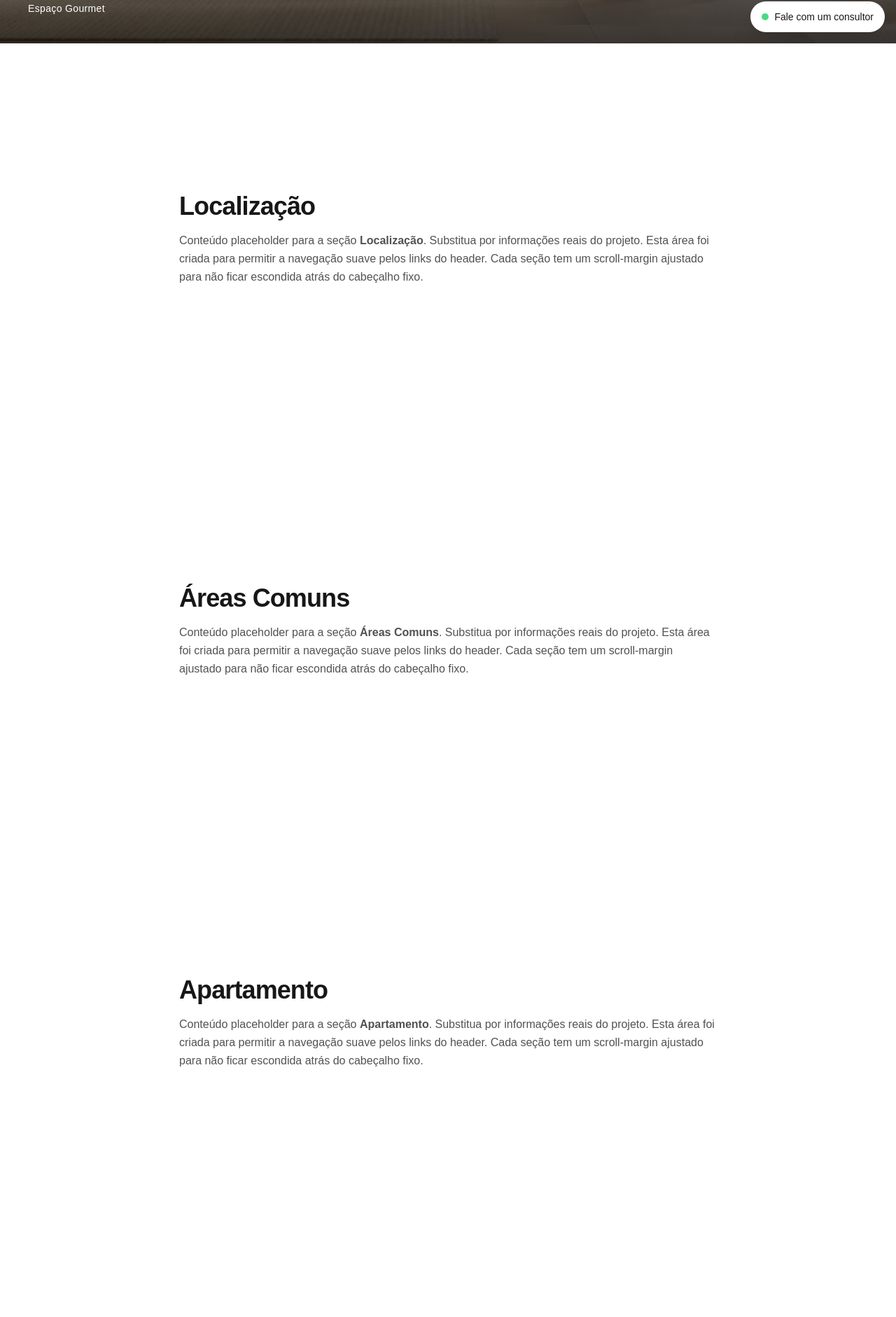
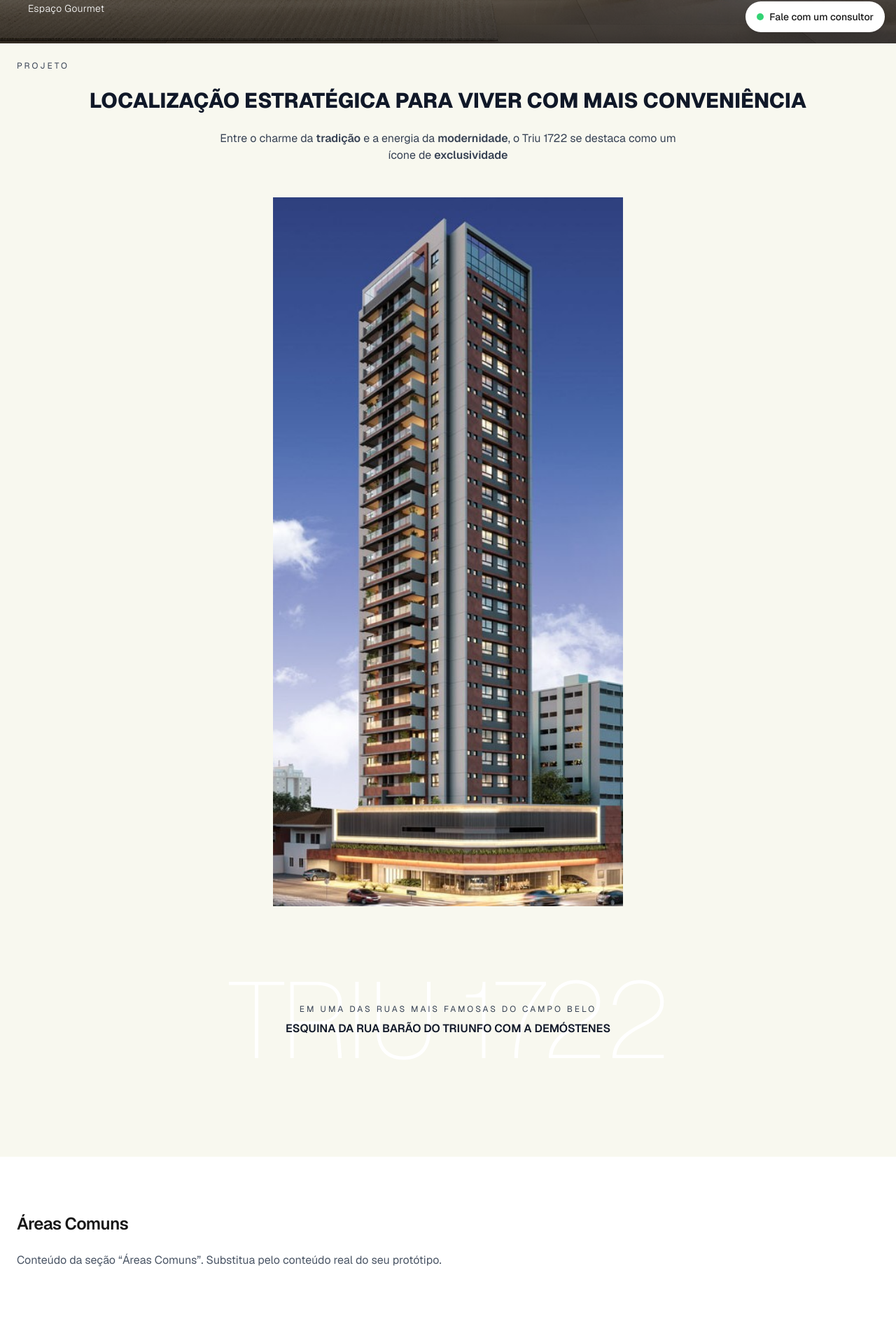
Before and after one commit to rafaelpequino/auto-confianca, a Next.js app: page / in a window 1280 px wide. Shown: the part 738-2620 px from the top of the page at 70% size. Built offline with nearby package versions, Linux system fonts and the light colour scheme.

Commit message:
feat: Adiciona section Projeto

```diff
--- a/app/globals.css
+++ b/app/globals.css
@@ -15,7 +15,7 @@
 @media (prefers-color-scheme: dark) {
   :root {
     --background: #0a0a0a;
-    --foreground: #ededed;
+    --foreground: #EEEEE1;
   }
 }
 
--- a/app/page.tsx
+++ b/app/page.tsx
@@ -1,36 +1,71 @@
-import Welcome from "@/components/Welcome";
-
-const Section = ({ id, title }: { id: string; title: string }) => (
-  <section
-    id={id}
-    className="min-h-[70vh] flex items-center justify-center px-6 py-24 bg-white"
-  >
-    <div className="max-w-3xl w-full">
-      <h2 className="text-3xl md:text-4xl font-semibold tracking-tight mb-4 text-neutral-900">
-        {title}
-      </h2>
-      <p className="text-neutral-600 leading-relaxed text-sm md:text-base">
-        Conteúdo placeholder para a seção <strong>{title}</strong>. Substitua por
-        informações reais do projeto. Esta área foi criada para permitir a
-        navegação suave pelos links do header. Cada seção tem um scroll-margin
-        ajustado para não ficar escondida atrás do cabeçalho fixo.
-      </p>
-    </div>
-  </section>
-);
+// app/page.tsx
+import CHeader from '@/components/CHeader'
+import Welcome from '@/components/Welcome'
+import Location from '@/components/Location'
 
 export default function Page() {
   return (
-    <main className="w-full flex flex-col">
+    <main className="font-sans text-triu-dark">
       <Welcome />
-      <Section id="localizacao" title="Localização" />
-      <Section id="areas-comuns" title="Áreas Comuns" />
-      <Section id="apartamento" title="Apartamento" />
-      <Section id="diferenciais" title="Diferenciais" />
-      <Section id="ficha-tecnica" title="Ficha Técnica" />
-      <Section id="video" title="Assista ao Vídeo" />
-      <Section id="contato" title="Contato" />
-      <footer className="py-12 text-center text-xs text-neutral-500">© {new Date().getFullYear()} Projeto TRIU 1722</footer>
+      <Location />
+
+      {/* Demais seções (placeholders prontos para receber conteúdo) */}
+      <section id="areas-comuns" className="scroll-mt-24">
+        <SectionShell title="Áreas Comuns" bg="default" />
+      </section>
+
+      <section id="apartamento" className="scroll-mt-24 bg-gray-50">
+        <SectionShell title="Apartamento" bg="muted" />
+      </section>
+
+      <section id="diferenciais" className="scroll-mt-24">
+        <SectionShell title="Diferenciais" bg="default" />
+      </section>
+
+      <section id="ficha-tecnica" className="scroll-mt-24 bg-gray-50">
+        <SectionShell title="Ficha Técnica" bg="muted" />
+      </section>
+
+      <section id="video" className="scroll-mt-24">
+        <div className="mx-auto max-w-7xl px-4 py-20 sm:px-6">
+          <h2 className="mb-6 text-2xl font-semibold tracking-tight">Assista ao Vídeo</h2>
+          <div className="aspect-video w-full overflow-hidden rounded-xl bg-gray-200">
+            {/* substitua pelo seu player/iframe */}
+          </div>
+        </div>
+      </section>
+
+      <section id="contato" className="scroll-mt-24 bg-gray-900 text-white">
+        <div className="mx-auto max-w-7xl px-4 py-16 sm:px-6">
+          <h2 className="mb-6 text-2xl font-semibold tracking-tight">Fale com um consultor</h2>
+          <p className="max-w-2xl opacity-90">
+            Coloque aqui seu formulário de contato ou link para WhatsApp.
+          </p>
+        </div>
+      </section>
     </main>
-  );
+  )
 }
+
+/** Shell simples para manter padding/estrutura enquanto você trabalha o conteúdo real */
+function SectionShell({
+  title,
+  bg = 'default',
+}: {
+  title: string
+  bg?: 'default' | 'muted'
+}) {
+  return (
+    <div
+      className={[
+        'mx-auto max-w-7xl px-4 py-20 sm:px-6',
+        bg === 'muted' ? '' : '',
+      ].join(' ')}
+    >
+      <h2 className="mb-6 text-2xl font-semibold tracking-tight">{title}</h2>
+      <p className="max-w-2xl text-base text-gray-600">
+        Conteúdo da seção “{title}”. Substitua pelo conteúdo real do seu protótipo.
+      </p>
+    </div>
+  )
+}
--- a/components/CHeader.tsx
+++ b/components/CHeader.tsx
@@ -49,16 +49,14 @@ export const CHeader = () => {
         <div className="flex items-center gap-4">
           <a href="#projeto" className="flex items-center" aria-label="Início">
             <Image
-              src="/img/logo-triu-white.png"
+              src={scrolled ? "/img/logo-triu.png" : "/img/logo-triu-white.png"}
               alt="TRIU 1722"
               width={140}
               height={40}
-              className={clsx(
-                "transition-all object-contain h-auto w-auto max-h-12",
-                scrolled && "brightness-0 invert" // invert white logo on white bg
-              )}
+              className="transition-all object-contain h-auto w-auto max-h-12"
               priority
             />
+
           </a>
         </div>
         {/* Desktop Nav */}
--- /dev/null
+++ b/components/Location.tsx
@@ -0,0 +1,62 @@
+import Image from 'next/image'
+
+export default function Location() {
+    return (
+        <section
+            id="localizacao"
+            className="relative scroll-mt-24 bg-[#f8f8ef] text-center"
+        >
+            {/* rótulo no canto superior esquerdo */}
+            <div className="pointer-events-none absolute left-4 top-6 z-20 text-[10px] uppercase tracking-[.25em] text-gray-700 sm:left-6 sm:text-xs">
+                PROJETO
+            </div>
+
+            <div className="mx-auto max-w-6xl px-4 pb-20 pt-16 sm:px-6 lg:px-8">
+                {/* título principal */}
+                <h2 className="mb-6 text-xl font-extrabold uppercase text-gray-900 sm:text-2xl md:text-3xl">
+                    Localização estratégica para viver com mais conveniência
+                </h2>
+
+                <p className="mx-auto max-w-2xl text-sm text-gray-700 sm:text-base">
+                    Entre o charme da <span className="font-semibold">tradição</span> e a energia da{' '}
+                    <span className="font-semibold">modernidade</span>, o Triu 1722 se destaca como um
+                    ícone de <span className="font-semibold">exclusividade</span>
+                </p>
+
+                {/* imagem única do prédio */}
+                <div className="relative mt-12 flex justify-center">
+                    <Image
+                        src="/img/empreendimento/02.jpg"
+                        alt="Fachada do Triu 1722"
+                        width={500}
+                        height={1080}
+                        priority
+                        sizes="(max-width: 768px) 90vw, (max-width: 1280px) 60vw, 720px"
+                        className="h-auto max-w-full object-contain"
+                    />
+                </div>
+
+                {/* bloco com watermark em linha */}
+                <div className="relative mt-12 w-full overflow-hidden">
+                    {/* watermark em linha, maior e branco */}
+                    <h3
+                        aria-hidden
+                        className="select-none text-[clamp(4rem,12vw,12rem)] font-thin tracking-tight text-white"
+                    >
+                        TRIU 1722
+                    </h3>
+
+                    {/* textos centralizados sobre a linha */}
+                    <div className="absolute inset-0 flex flex-col items-center justify-center">
+                        <p className="mb-2 text-[10px] uppercase tracking-[.25em] text-gray-700 sm:text-xs">
+                            Em uma das ruas mais famosas do Campo Belo
+                        </p>
+                        <p className="text-sm font-semibold uppercase text-gray-900 sm:text-base">
+                            Esquina da Rua Barão do Triunfo com a Demóstenes
+                        </p>
+                    </div>
+                </div>
+            </div>
+        </section>
+    )
+}
```
Also changed, not shown: public/img/empreendimento/01.jpg, public/img/empreendimento/02.jpg.
